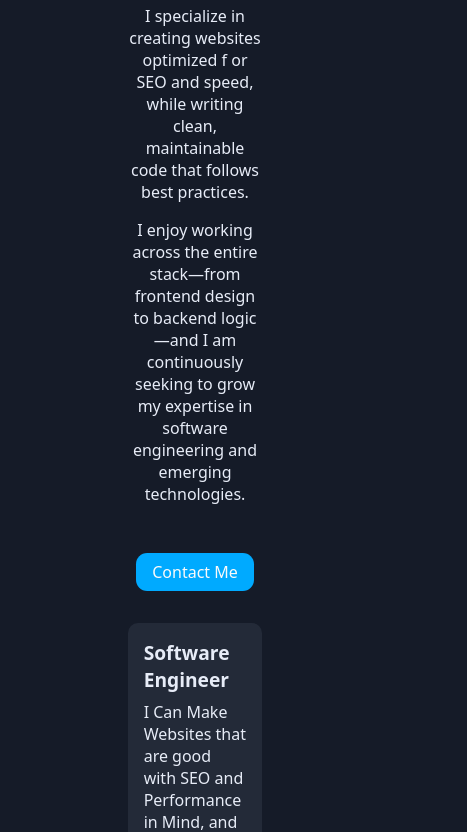
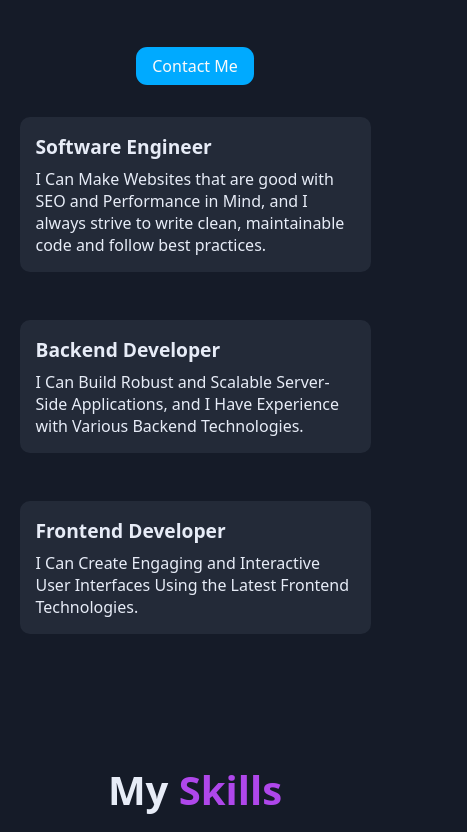
Before and after one commit to Eslamsaeed880/Portfolio, a React (Vite) app: page / in a window 390 px wide. Shown: the part 1778-2610 px from the top of the page, 467 px wide, since content can reach past the window. Built offline with nearby package versions, Linux system fonts and the light colour scheme.

Commit message:
Change Professions responsiveness

```diff
--- a/src/index.css
+++ b/src/index.css
@@ -528,7 +528,6 @@ footer {
 
 @media (max-width: 810px) {
   header {
-    /* background-color: hsl(278, 80%, 20%, 0.3); */
     flex-direction: column;
     position: relative;
     align-items: center;
@@ -549,6 +548,10 @@ footer {
 
   }
 
+  .professions li {
+    width: 90vw;
+    min-width: 280px;
+  }
 
   section {
     padding: 2rem;
```
